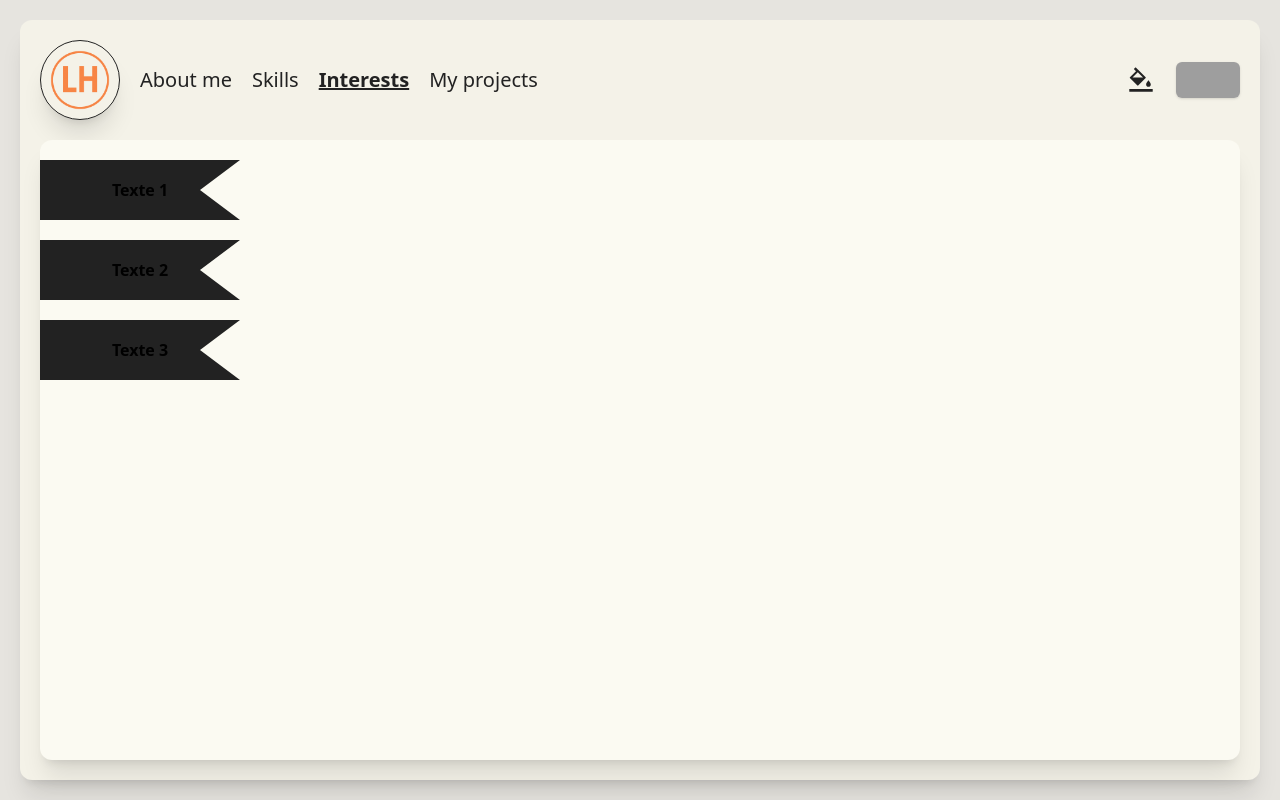
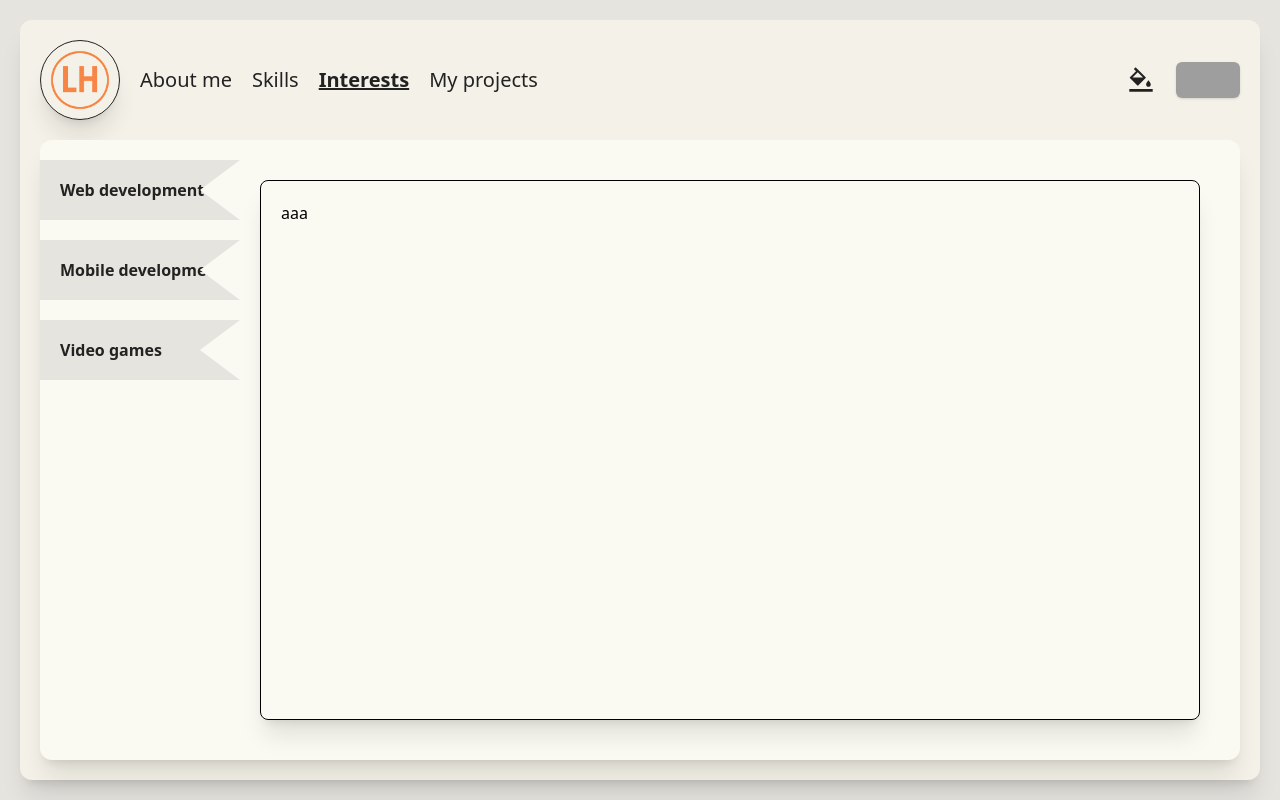
Before and after one commit to Loicrogue/monSite, a React (Vite) app in the folder front/: page /interests in a window 1280 px wide. Built offline with nearby package versions, Linux system fonts and the light colour scheme; grey boxes are pictures that could not be loaded.

Commit message:
initialised base of interests display + added thème and traduction to signets

```diff
--- a/front/src/components/interestsComponent.tsx
+++ b/front/src/components/interestsComponent.tsx
@@ -8,9 +8,9 @@ const InterestsComponent: React.FC = () => {
   const [selectedId, setSelectedId] = useState<string | null>(null);
 
   const signets = [
-    { id: "1", label: "Texte 1" },
-    { id: "2", label: "Texte 2" },
-    { id: "3", label: "Texte 3" },
+    { id: "1", label: t('pages.interests.signets.1') },
+    { id: "2", label: t('pages.interests.signets.2') },
+    { id: "3", label: t('pages.interests.signets.3') },
     ];
 
   return (
@@ -18,7 +18,13 @@ const InterestsComponent: React.FC = () => {
         initial={{ opacity: 0, x: -500 }}
         animate={{ opacity: 1, x: 0 }}
         transition={{ duration: 0.8, ease: "easeOut" }}
-      className="w-full py-5"
+        className="flex flex-row justify-items-center w-full"
+    >
+        <motion.div
+          initial={{ opacity: 0, x: -500 }}
+          animate={{ opacity: 1, x: 0 }}
+          transition={{ duration: 0.8, ease: "easeOut" }}
+          className="w-3/20 h-full py-5"
         >
           <div className="flex flex-row">
             <div className="flex flex-col gap-5">
@@ -30,7 +36,7 @@ const InterestsComponent: React.FC = () => {
                     animate={{ width: selectedId === s.id ? 250 : 200 }}
                     whileHover={{ width: 250 }}
                     transition={{ duration: 0.3 }}
-                className="h-[60px] bg-monSite flex items-center justify-center text-black font-bold cursor-pointer"
+                    className="h-[60px] bg-background-signets-monSite flex items-center pl-5 text-signets-monSite font-bold cursor-pointer"
                     style={{
                         clipPath:
                         "polygon(0 0, 100% 0, 80% 50%, 100% 100%, 0 100%)",
@@ -42,6 +48,17 @@ const InterestsComponent: React.FC = () => {
             </div>
           </div>
         </motion.div>
+        <motion.div
+          initial={{ opacity: 0, x: -500 }}
+          animate={{ opacity: 1, x: 0 }}
+          transition={{ duration: 0.8, ease: "easeOut" }}
+          className="w-17/20 h-full p-10"
+        >
+          <div className="flex flex-row h-full rounded-lg border-1 border-black shadow-xl p-5">
+            aaa
+          </div>
+        </motion.div>
+    </motion.div>
   );
 };
 
--- a/front/src/components/menuComponent.tsx
+++ b/front/src/components/menuComponent.tsx
@@ -62,7 +62,7 @@ const MenuComponent: React.FC = () => {
                         </button>
 
                         {isMenuOpen && (
-                            <div className="absolute left-0 mt-2 w-40 border border-background-monSite bg-container-monSite text-monSite rounded-lg shadow-lg flex flex-col">
+                            <div className="absolute z-99 left-0 mt-2 w-40 border border-background-monSite bg-container-monSite text-monSite rounded-lg shadow-lg flex flex-col">
                             {[
                                 { path: '/aboutMe', label: t('pages.menu.aboutMe') },
                                 { path: '/skills', label: t('pages.menu.skills') },
--- a/front/src/index.css
+++ b/front/src/index.css
@@ -6,6 +6,8 @@
     --color-container-monSite: #F4F2E8;
     --color-child-container-monSite: #FBFAF2;
     --color-child-child-container-monSite: #FFFFFF;
+    --color-signets-monSite: #222222;
+    --color-background-signets-monSite: #E6E4DF;
 }
 
 .dark {
@@ -14,6 +16,8 @@
     --color-container-monSite: #2A2B28;
     --color-child-container-monSite: #353632;
     --color-child-child-container-monSite: #454543;
+    --color-signets-monSite: #222222;
+    --color-background-signets-monSite: #FFFFFF;
 }
 
 .red {
--- a/front/src/locales/en/translation.json
+++ b/front/src/locales/en/translation.json
@@ -44,7 +44,11 @@
       "toolsAndPlatforms": "Tools and platforms"
     },
     "interests": {
-
+      "signets": {
+        "1" : "Web development",
+        "2" : "Mobile development",
+        "3" : "Video games"
+      }
     },
     "myProjects": {
 
--- a/front/src/locales/fr/translation.json
+++ b/front/src/locales/fr/translation.json
@@ -44,7 +44,11 @@
       "toolsAndPlatforms": "Outils et plateformes"
     },
     "interests": {
-
+      "signets": {
+        "1" : "Développement web",
+        "2" : "Développement mobile",
+        "3" : "Jeux vidéo"
+      }
     },
     "myProjects": {
 
--- a/front/src/locales/it/translation.json
+++ b/front/src/locales/it/translation.json
@@ -44,7 +44,11 @@
       "toolsAndPlatforms": "Strumenti e piattaforme"
     },
     "interests": {
-
+      "signets": {
+        "1" : "Sviluppo web",
+        "2" : "Sviluppo mobile",
+        "3" : "videogiochi"
+      }
     },
     "myProjects": {
 
```
Lines whose indentation alone changed are shown as unchanged.
